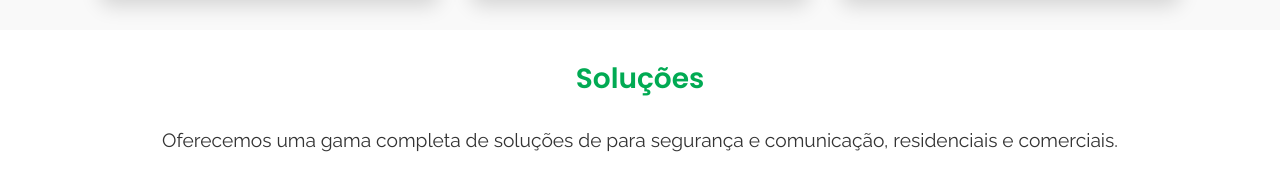
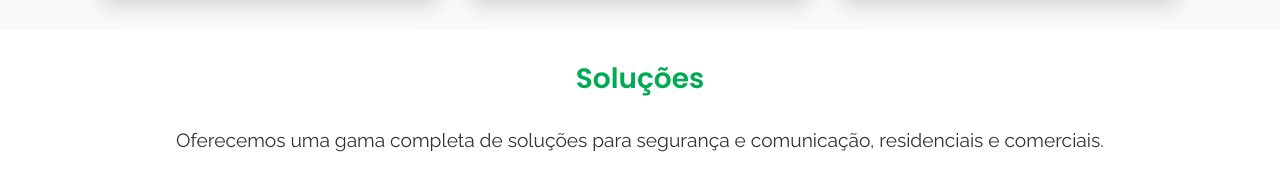
Before and after one commit to nicolasmansan/realeza-seguranca-eletronica, an Angular app: page / in a window 1280 px wide. Shown: the part 1288-1471 px from the top of the page. Built offline with nearby package versions, Linux system fonts and the light colour scheme.

Commit message:
Correção de escrita

```diff
--- a/src/app/components/solutions-carousel/solutions-carousel.html
+++ b/src/app/components/solutions-carousel/solutions-carousel.html
@@ -1,7 +1,7 @@
 <div class="carousel-container">
   <h3 class="title">Soluções</h3>
   <p class="subtitle">
-    Oferecemos uma gama completa de soluções de para segurança e comunicação, residenciais e comerciais.
+    Oferecemos uma gama completa de soluções para segurança e comunicação, residenciais e comerciais.
   </p>
 
   <div class="carousel-wrapper">
```
